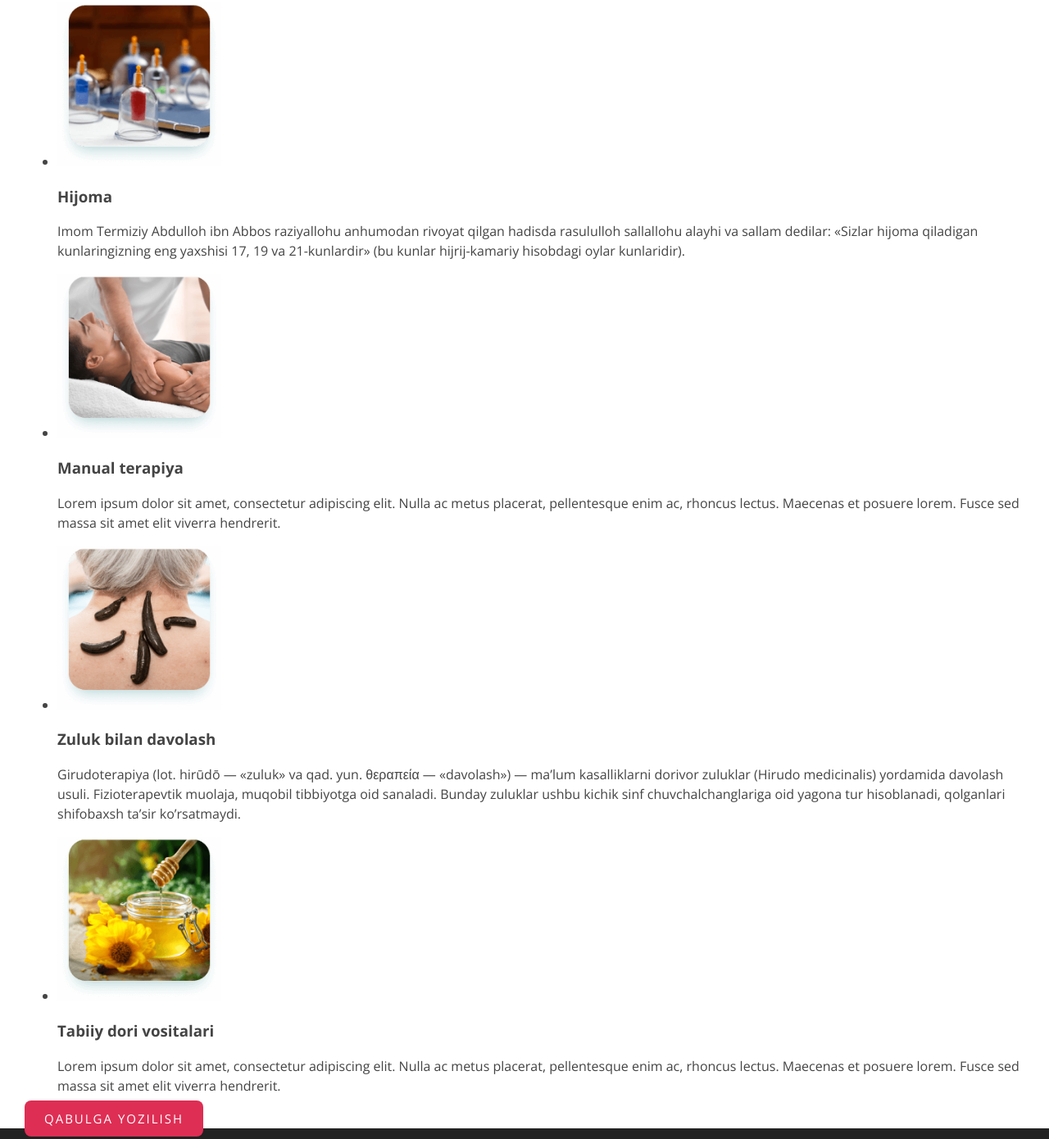
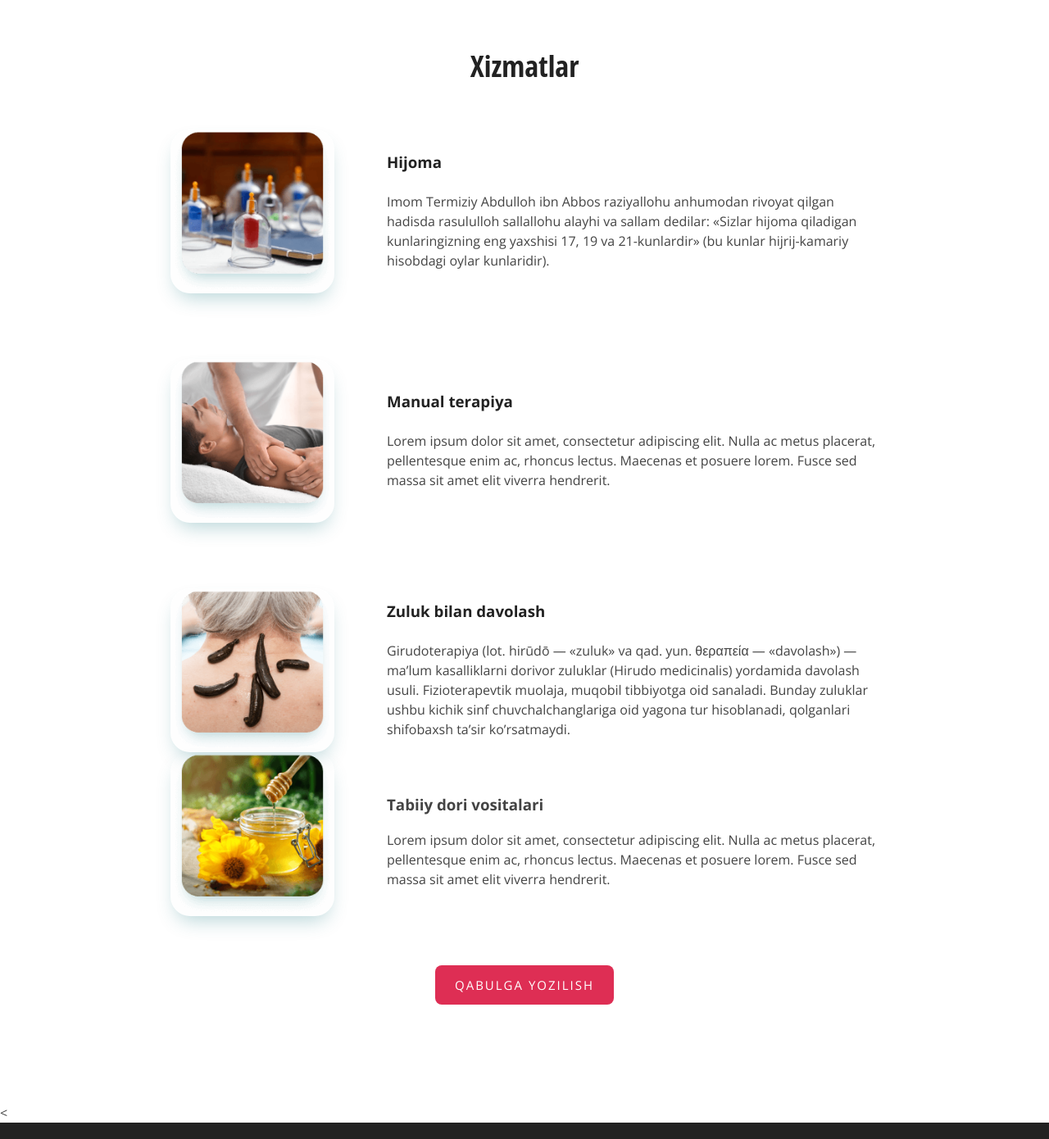
Before and after one commit to AliAbdu720/ansormed, a plain HTML site: page index.html in a window 1280 px wide. Shown: the part 663-2053 px from the top of the page at 82% size. Drawn offline with nearby package versions, Linux system fonts and the light colour scheme.

Commit message:
add services action

```diff
--- a/css/styles.css
+++ b/css/styles.css
@@ -233,6 +233,78 @@ margin-bottom: 36px;
     align-self: flex-end;     /* РАСМ ПАСТГА ТАКАЛИБ ТУРИШ УЧУН */
 }
 
+/* SERVICE INDEX  */
+
+.index-services {
+    padding-top: 120px;
+    padding-bottom: 120px;
+    display: flex;
+    align-items: center;
+}
+
+
+.index-service {
+    display: flex;
+    align-items: center;
+}
+
+.index-services-img {
+    width: 200px;
+    height: 200px;
+    margin-right: 64px;
+    object-fit: cover;
+    box-shadow: 0px 12px 24px -8px rgba(0, 107, 116, 0.3);
+    border-radius: 24px;
+
+}
+
+.index-services-content {
+    width: 600px;
+
+}
+
+.index-services-title {
+    margin-top: 0;
+    margin-bottom: 24px;
+    color: #222;
+}
+
+.index-services-discription {
+    margin: 0;
+}
+
+
+.index-services-heading {
+    margin-top: 0;
+    margin-bottom: 56px;
+    font-size: 36px;
+    line-height: 1.2;
+    font-family: "Open Sans Condensed", "Open Sans", "Arial", sans-serif;
+    text-align: center;
+    color: #222;
+}
+
+.index-services-list {
+    width: 864px;
+    margin: 0;
+    padding: 0;
+    margin-left: auto;
+    margin-right: auto;
+    list-style: none;
+    margin-bottom: 60px;
+  }
+
+.index-services-item:not(:last-child) {
+margin-bottom: 80px;
+}
+
+.index-services-actions {
+display: flex;
+justify-content: center;
+}
+
+
+
 /* SITE-FOOTER */
 .site-footer {
     padding-top: 24px;
--- a/index.html
+++ b/index.html
@@ -62,58 +62,59 @@
 
 </div>
 </section>
-</main>
 
+<!-- SERVICE INDEX -->
 
-<section class="features" >
-   <div class="container" >
-      <h2 class="features-heading">   Xizmatlar </h2>
-      <ul class="button" >
-<li class="services-list-one">
-   <div  class="frame" >
-      <img src="img/image 1.png" alt=""  width="200px"   height="200px"  >
-   </div>
-   <div class="info-inside">
-   <h3 class="feature-title">  Hijoma   </h3>
-   <p class="feature-info"> Imom Termiziy Abdulloh ibn Abbos raziyallohu anhumodan rivoyat qilgan hadisda rasululloh sallallohu alayhi va sallam dedilar: «Sizlar hijoma qiladigan kunlaringizning eng yaxshisi 17, 19 va 21-kunlardir»
+<section class="index-services">
+   <div class="container">
+      <h2 class="index-services-heading">   Xizmatlar </h2>
+
+      <ul class="index-services-list" >
+
+         <li class="index-services-item index-service">
+
+               <img  class="index-services-img" src="img/image 1.png" alt=""  width="200px"   height="200px"  >
+
+            <div class="index-services-content">
+            <h3 class="index-services-title">  Hijoma   </h3>
+            <p class="index-services-discription"> Imom Termiziy Abdulloh ibn Abbos raziyallohu anhumodan rivoyat qilgan hadisda rasululloh sallallohu alayhi va sallam dedilar: «Sizlar hijoma qiladigan kunlaringizning eng yaxshisi 17, 19 va 21-kunlardir»
                (bu kunlar hijrij-kamariy hisobdagi oylar kunlaridir).   </p>
             </div>
          </li>
 
+         <li class="index-services-item index-service">
 
-<li class="services-list-two">
-   <div  class="frame" >
-      <img src="img/image 2.png" alt=""  width="200px"   height="200px"  >
-   </div>
+               <img  class="index-services-img"  src="img/image 2.png" alt=""  width="200px"   height="200px"  >
 
-   <div class="info-inside">
-   <h3 class="feature-title">  Manual terapiya   </h3>
-   <p class="feature-info"> Lorem ipsum dolor sit amet, consectetur adipiscing elit. Nulla ac metus placerat, pellentesque enim ac, rhoncus lectus.
+
+            <div class="index-services-content">
+            <h3 class="index-services-title">  Manual terapiya   </h3>
+            <p class="index-services-discription"> Lorem ipsum dolor sit amet, consectetur adipiscing elit. Nulla ac metus placerat, pellentesque enim ac, rhoncus lectus.
                Maecenas et posuere lorem. Fusce sed massa sit amet elit viverra hendrerit. </p>
             </div>
          </li>
 
-<li class="services-list-three">
-   <div  class="frame" >
-      <img src="img/image 3.png"  alt=""  width="200px"   height="200px"  >
-   </div>
+         <li class="sindex-services-item index-service">
 
-   <div class="info-inside">
-   <h3 class="feature-title"> Zuluk bilan davolash  </h3>
-   <p class="feature-info"> Girudoterapiya (lot. hirūdō — «zuluk» va qad. yun. θεραπεία — «davolash») — ma’lum kasalliklarni dorivor zuluklar (Hirudo medicinalis) yordamida davolash usuli. Fizioterapevtik muolaja, muqobil tibbiyotga oid sanaladi. Bunday zuluklar ushbu kichik sinf chuvchalchanglariga oid yagona tur hisoblanadi,
+               <img class="index-services-img"   src="img/image 3.png"  alt=""  width="200px"   height="200px"  >
+
+
+            <div class="index-services-content">
+            <h3 class="index-services-title"> Zuluk bilan davolash  </h3>
+            <p class="index-services-discription"> Girudoterapiya (lot. hirūdō — «zuluk» va qad. yun. θεραπεία — «davolash») — ma’lum kasalliklarni dorivor zuluklar (Hirudo medicinalis) yordamida davolash usuli. Fizioterapevtik muolaja, muqobil tibbiyotga oid sanaladi. Bunday zuluklar ushbu kichik sinf chuvchalchanglariga oid yagona tur hisoblanadi,
                 qolganlari shifobaxsh ta’sir ko’rsatmaydi. </p>
                </div>
          </li>
 
 
-<li class="services-list-four">
-   <div  class="frame" >
-      <img src="img/image 4.png"  alt=""  width="200px"   height="200px"  >
-   </div>
+         <li class="index-services-item index-service">
 
-   <div class="info-inside">
-   <h3 class="feature-title"> Tabiiy dori vositalari </h3>
-   <p class="feature-info"> Lorem ipsum dolor sit amet, consectetur adipiscing elit. Nulla ac metus placerat, pellentesque enim ac, rhoncus lectus.
+               <img class="index-services-img"   src="img/image 4.png"  alt=""  width="200px"   height="200px"  >
+
+
+            <div class="index-services-content">
+            <h3 class="index-services-titlee"> Tabiiy dori vositalari </h3>
+            <p class="index-services-discription"> Lorem ipsum dolor sit amet, consectetur adipiscing elit. Nulla ac metus placerat, pellentesque enim ac, rhoncus lectus.
                 Maecenas et posuere lorem. Fusce sed massa sit amet elit viverra hendrerit. </p>
                </div>
          </li>
@@ -121,13 +122,25 @@
 
                </ul>
 
-      <div class="main-link-bottom" >
+               <div class="index-services-actions" >
                   <a  class="main-link" href="#">  Qabulga yozilish </a>
                   </div>
 
             </div>
 
          </section>
+</main>
+
+
+
+
+
+
+
+<
+
+
+
 
 
 
```
Lines whose indentation alone changed are shown as unchanged.
